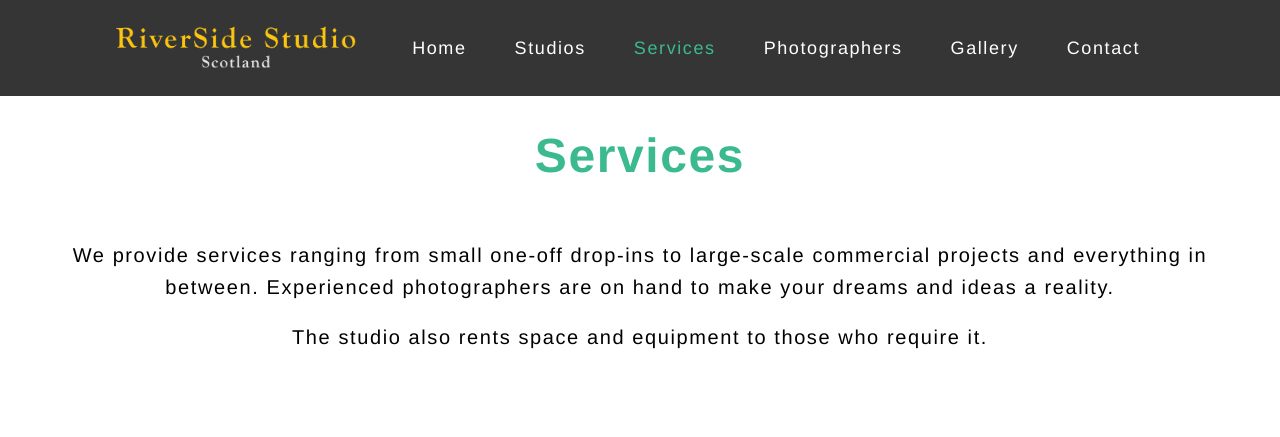
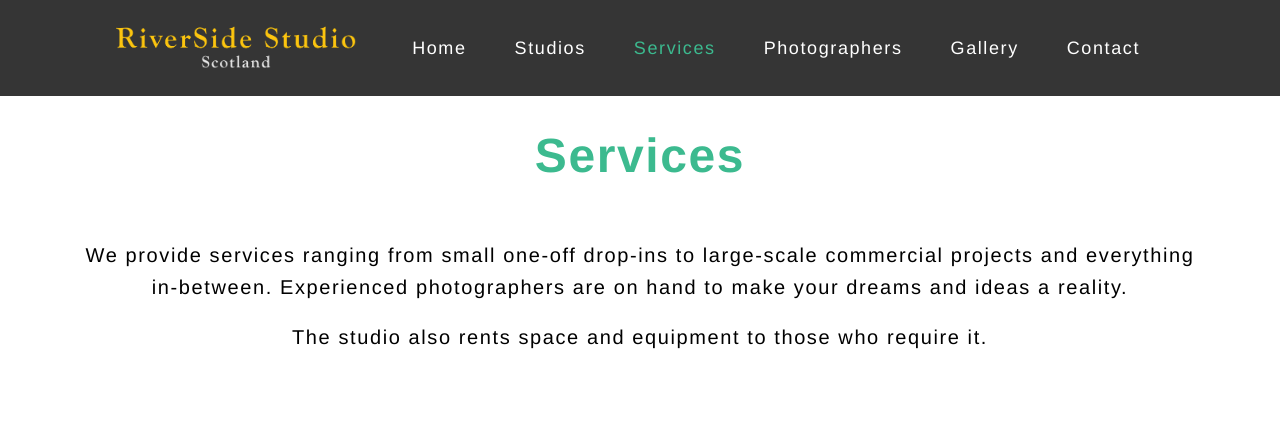
Before and after one commit to JunkoSmith/Redesign-WebProject-RS-Studio, a plain HTML site: page pages/services.html in a window 1280 px wide. Shown: the top 437 px of the page. Drawn offline with Linux system fonts and the light colour scheme.

Commit message:
"in-between"

```diff
--- a/pages/services.html
+++ b/pages/services.html
@@ -89,7 +89,7 @@
       </div>
       <div class="copywriting_services">
         <p>
-          We provide services ranging from small one-off drop-ins to large-scale commercial projects and everything in between. Experienced photographers are on hand to make your dreams and ideas a reality.
+          We provide services ranging from small one-off drop-ins to large-scale commercial projects and everything in-between. Experienced photographers are on hand to make your dreams and ideas a reality.
         </p>
         <p>
           The studio also rents space and equipment to those who require it.
```
Also changed, not shown: 1 other file.
